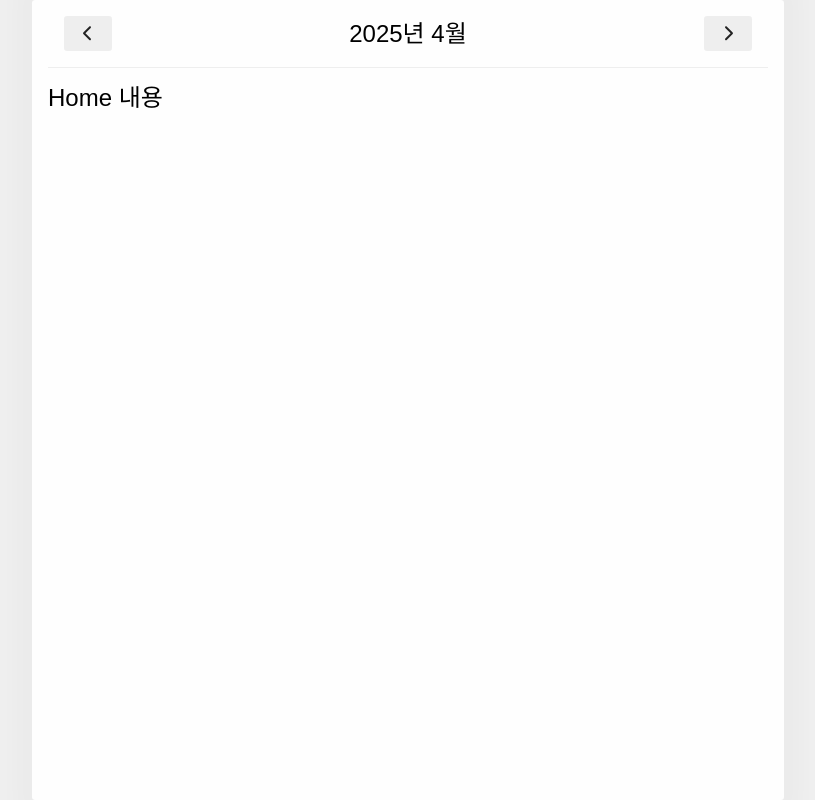
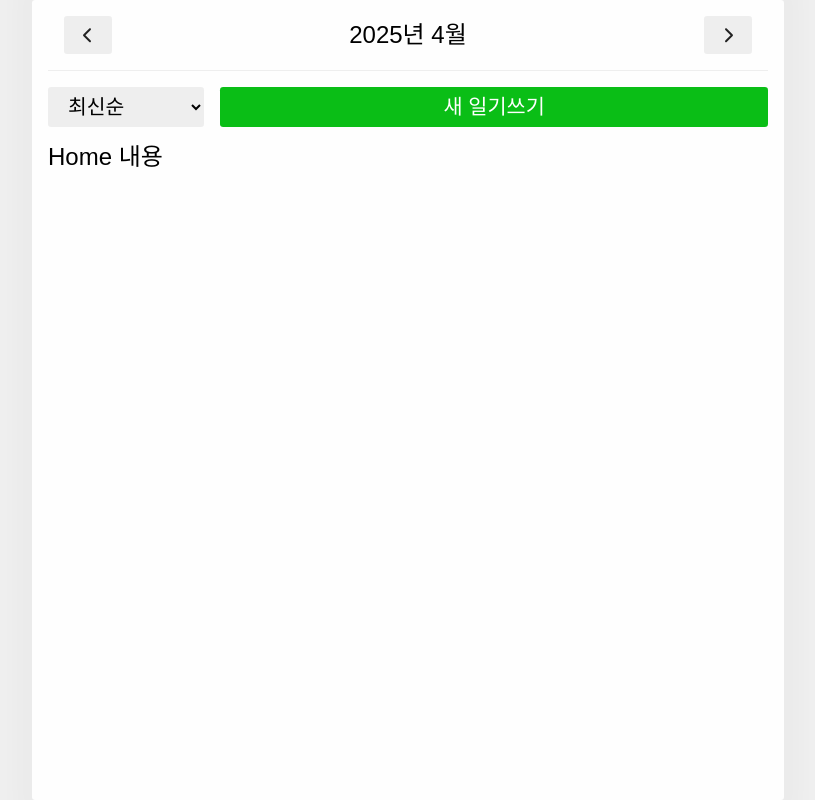
Before and after one commit to hotteokButler/my_diary, a React (Vite) app in the folder my_diary/: page / in a window 1280 px wide. Shown: the whole page, without its empty margins (232-1047 px from the left). Built offline with nearby package versions, Linux system fonts and the light colour scheme; a web font is replaced by a local one.

Commit message:
Style : home filter bar style 추가

```diff
--- a/my_diary/src/components/Button/button.styled.js
+++ b/my_diary/src/components/Button/button.styled.js
@@ -6,7 +6,7 @@ export const Button = styled.button`
   display: inline-flex;
   align-items: center;
   justify-content: center;
-  padding: 0.4rem 1rem;
+  padding: 0.5rem 1rem;
   border-radius: 0.2rem;
   font-size: 1.3rem;
 
--- /dev/null
+++ b/my_diary/src/components/Filter/filter.styled.js
@@ -0,0 +1,18 @@
+import styled from 'styled-components';
+
+export const FilterWrap = styled.div`
+  display: flex;
+  align-items: stretch;
+  gap: 1rem;
+  margin-bottom: 1rem;
+  select {
+    background: #eee;
+    flex: 0.3;
+    padding: 0.2rem 1rem;
+    border-radius: 0.2rem;
+    font-size: 0.85em;
+  }
+  button {
+    flex: auto;
+  }
+`;
--- /dev/null
+++ b/my_diary/src/components/Filter/index.jsx
@@ -0,0 +1,26 @@
+import React from 'react';
+
+import Button from '../Button';
+import * as S from './filter.styled';
+
+function Filter() {
+  return (
+    <S.FilterWrap>
+      <select name="filter" id="">
+        <option value="new" defaultChecked>
+          최신순
+        </option>
+        <option value="old" defaultChecked>
+          오래된순
+        </option>
+        <option value="this_month" defaultChecked>
+          이번달
+        </option>
+      </select>
+
+      <Button text="새 일기쓰기" type="POSITIVE" />
+    </S.FilterWrap>
+  );
+}
+
+export default Filter;
--- a/my_diary/src/layout/MainLayout/index.jsx
+++ b/my_diary/src/layout/MainLayout/index.jsx
@@ -1,5 +1,6 @@
 import React from 'react';
 
+import Filter from '../../components/Filter';
 import Header from '../../components/Header';
 import * as S from './mainLayout.styled';
 
@@ -8,6 +9,7 @@ function MainLayout({ children, headerData }) {
     <S.MainWrapper>
       <S.MainCon>
         <Header header={headerData} />
+        <Filter />
 
         {children}
       </S.MainCon>
```
Also changed, not shown: my_diary/src/style/normalize.css.
